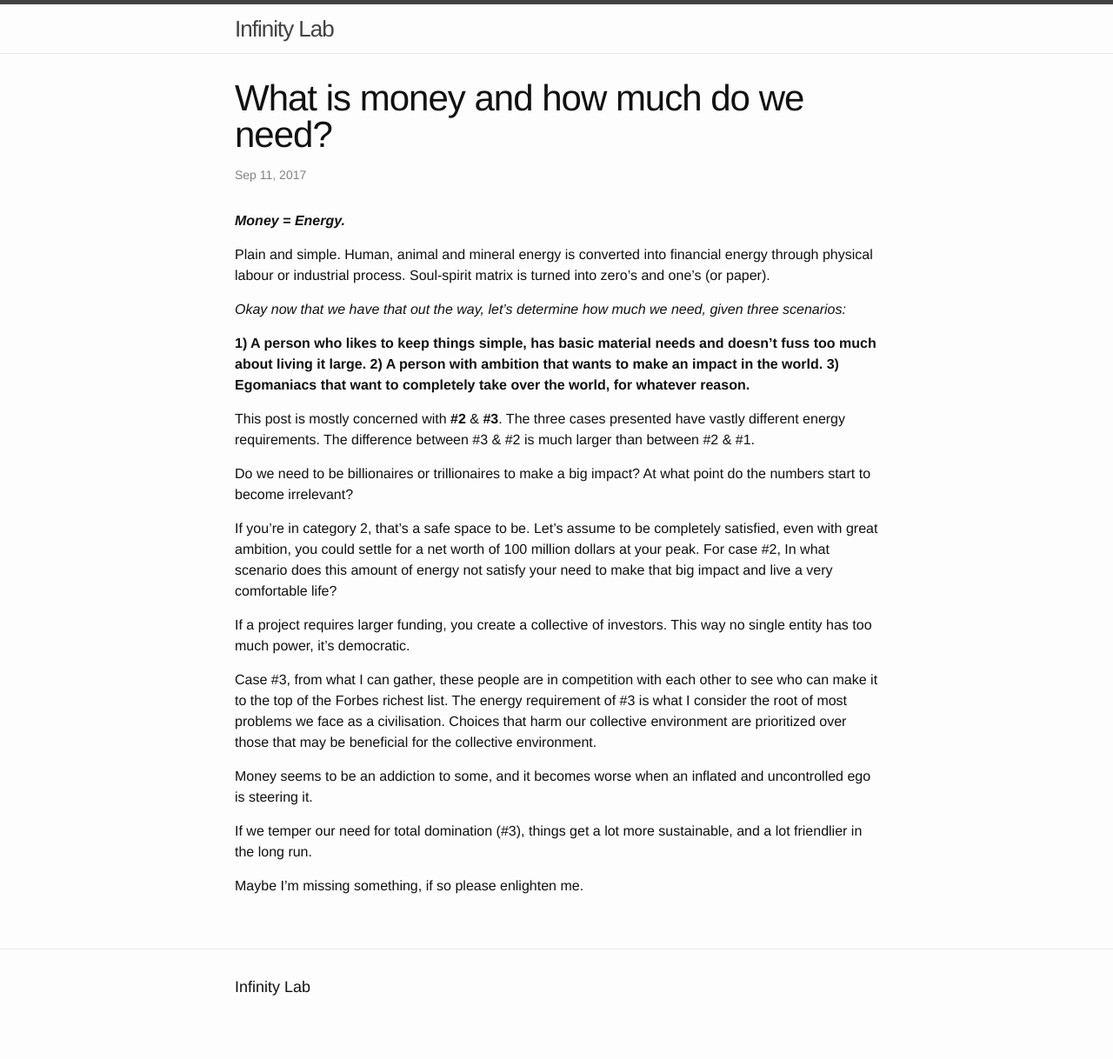
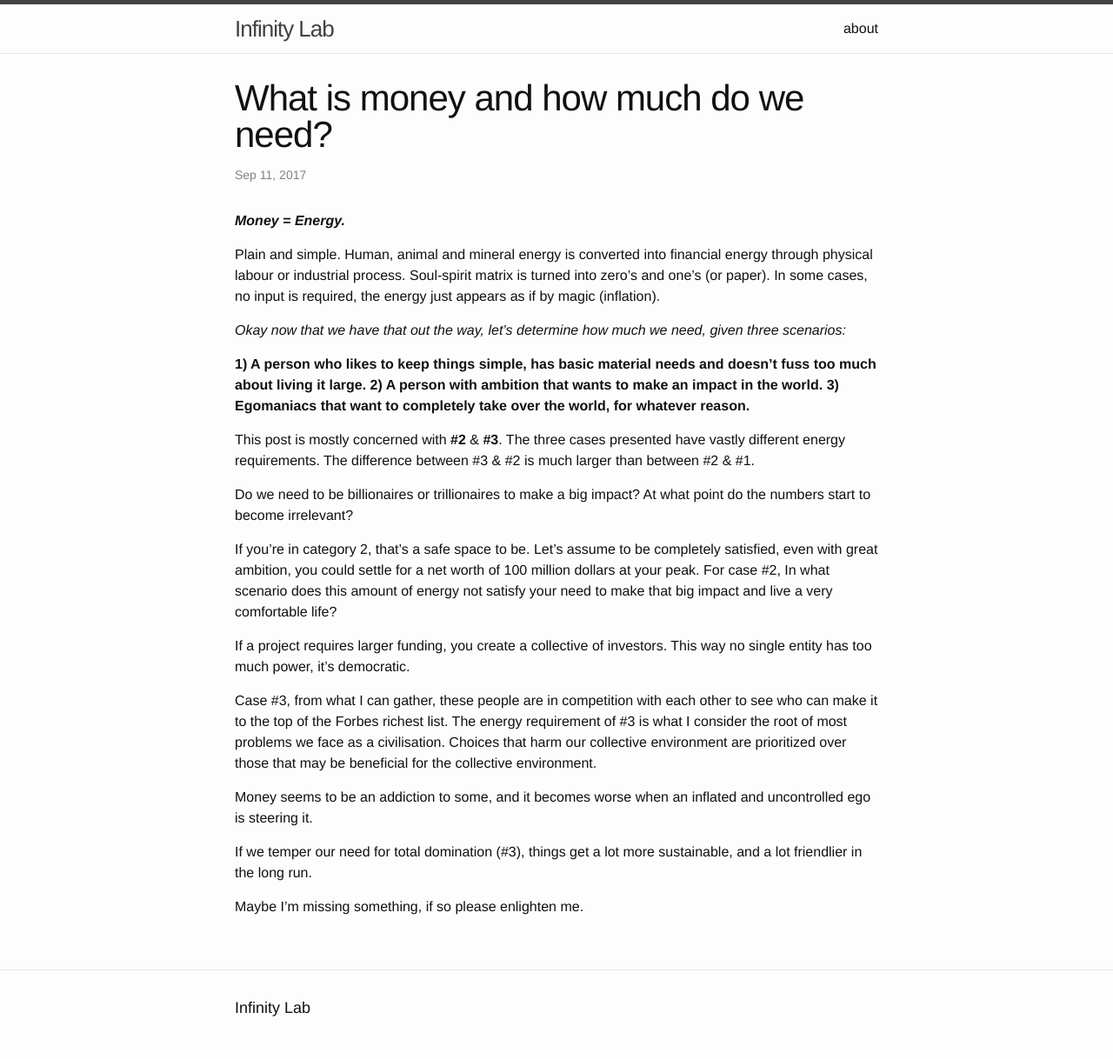
Before and after one commit to xonedev/00, a Jekyll site: the page built from _posts/2017-09-11-what-is-money-and-how-much-do-we-need.markdown, in a window 1280 px wide. Shown: the whole page at 87% size. Built offline with Jekyll 4.4.1, drawn with Linux system fonts in a browser that asks for light colours; before the commit the page ends 1194 px from its top, so only the background shows below that.

Commit message:
Updated About and 1 other file

```diff
--- a/_posts/2017-09-11-what-is-money-and-how-much-do-we-need.markdown
+++ b/_posts/2017-09-11-what-is-money-and-how-much-do-we-need.markdown
@@ -5,7 +5,7 @@ date: 2017-09-11 12:48:00 Z
 
 ***Money = Energy.***
 
-Plain and simple. Human, animal and mineral energy is converted into financial energy through physical labour or industrial process. Soul-spirit matrix is turned into zero's and one's (or paper).
+Plain and simple. Human, animal and mineral energy is converted into financial energy through physical labour or industrial process. Soul-spirit matrix is turned into zero's and one's (or paper). In some cases, no input is required, the energy just appears as if by magic (inflation).
 
 *Okay now that we have that out the way, let's determine how much we need, given three scenarios:*
 
```
Also changed, not shown: about.markdown (added, +8 -0 lines).
